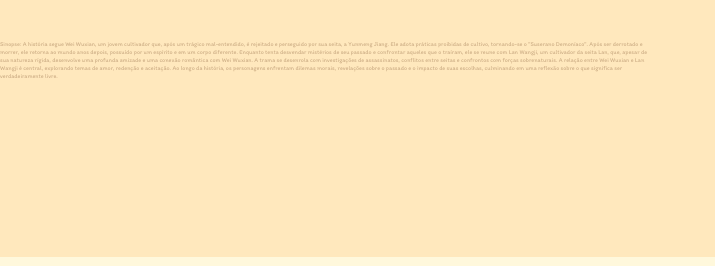
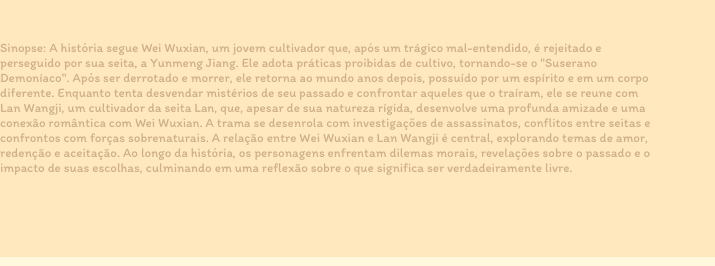
Before and after one commit to Emi-lly-0/EmillyFlix, a plain HTML site: page index.html in a window 1280 px wide. Shown: the part 245-511 px from the top of the page, 0-715 px from the left. Drawn offline with Linux system fonts and the light colour scheme.

Commit message:
alteração na letra

```diff
--- a/style.css
+++ b/style.css
@@ -31,7 +31,7 @@ h1 {
 }
 
 p {
-    font-size: 5%;
+    font-size: small;
 }
 
 img {
```
